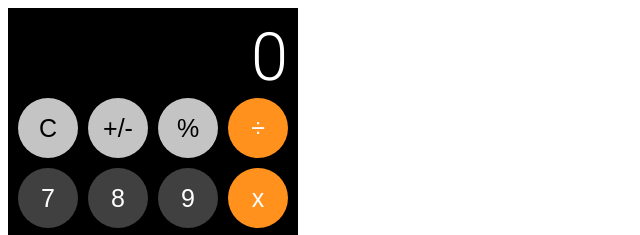
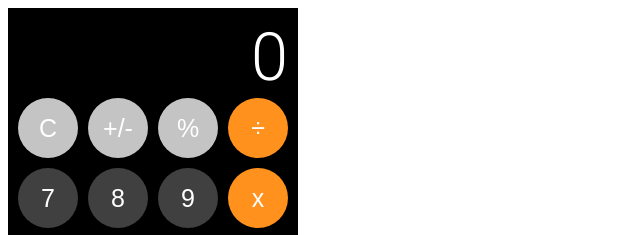
Before and after one commit to twotimesgi/calculator, a plain HTML site: page index.html in a window 1280 px wide. Shown: the top 235 px of the page, 0-640 px from the left. Drawn offline with Linux system fonts and the light colour scheme.

Commit message:
Reset Styling buttons

```diff
--- a/style.css
+++ b/style.css
@@ -1,6 +1,39 @@
 body{
     font-family: 'Roboto', sans-serif;
     }
+
+    button {
+      display: inline-block;
+      border: none;
+      padding: none;
+      margin: 0;
+      text-decoration: none;
+      background: #0069ed;
+      color: #ffffff;
+      font-family: sans-serif;
+      font-size: 1rem;
+      cursor: pointer;
+      text-align: center;
+      transition: background 250ms ease-in-out,
+                  transform 150ms ease;
+      -webkit-appearance: none;
+      -moz-appearance: none;
+  }
+
+  button:hover,
+  button:focus {
+      background: #0053ba;
+  }
+
+  button:focus {
+      outline: 1px solid #fff;
+      outline-offset: -4px;
+  }
+
+  button:active {
+      transform: scale(0.99);
+  }
+
     .calc{
       display: flex;
       flex-wrap: wrap;
```
